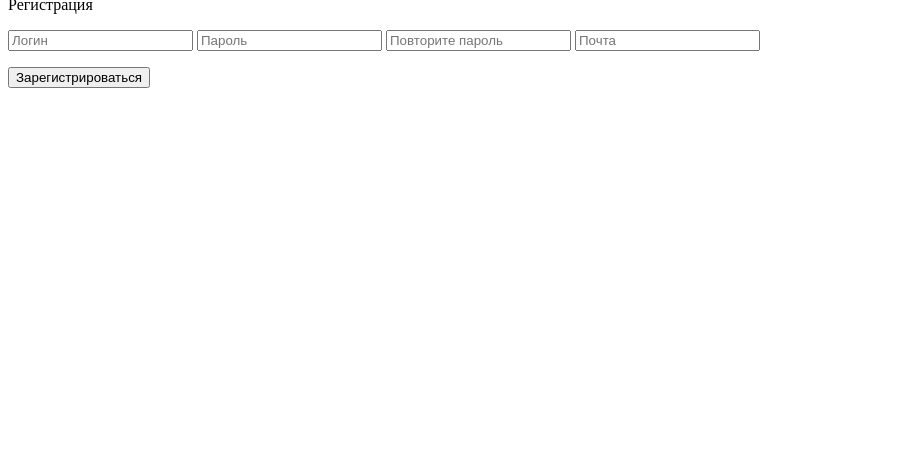
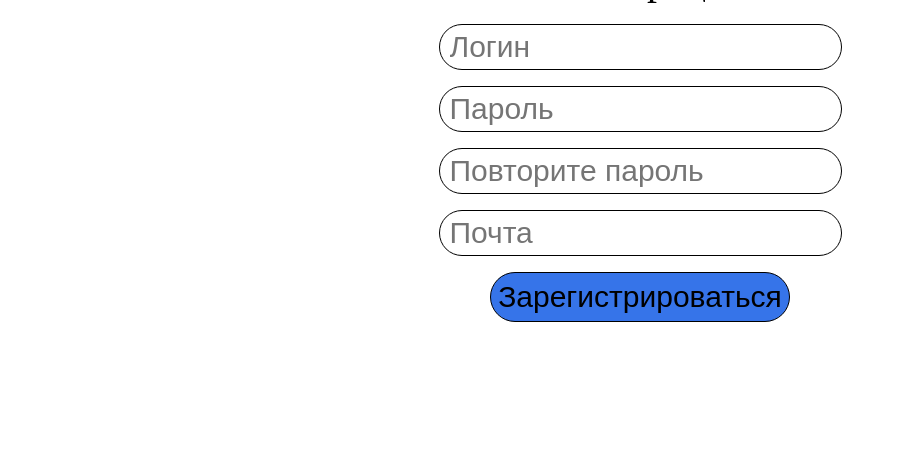
Before and after one commit to troff-vicc/TudaSuda, a Django app: page /registration in a window 1280 px wide. Shown: the part 332-800 px from the top of the page, without its empty margins (0-897 px from the left). Run offline with Django 5.2, Linux system fonts and the light colour scheme.

Commit message:
chut lucshe

```diff
--- /dev/null
+++ b/tudaSuda/static/css/registration.css
@@ -0,0 +1,63 @@
+.input{
+    margin-top: 15px;
+    text-align: center;
+    font-size: 40px;
+    margin-bottom: 20px;
+}
+.logo{
+    width:20%;
+    border-radius: 50%;
+}
+a{
+    text-decoration: none;
+    color:black;
+}
+.cent{
+    text-align: center;
+}
+#id_email{
+    font-size: 30px;
+    border:1px solid black;
+    border-radius: 25px;
+    padding:5px;
+    padding-left: 10px;
+}
+#button{
+    font-size: 30px;
+    text-align: center;
+    width:300px;
+    height:50px;
+    border:none;
+    border-radius: 25px;
+    font-weight: 200;
+    background-color: #3674e9;
+    cursor: pointer;
+    border:1px solid black;
+}
+#id_password{
+    font-size: 30px;
+    border:1px solid black;
+    border-radius: 25px;
+    padding:5px;
+    padding-left: 10px;
+}
+#id_password1{
+    font-size: 30px;
+    border:1px solid black;
+    border-radius: 25px;
+    padding:5px;
+    padding-left: 10px;
+}
+#id_name{
+    font-size: 30px;
+    border:1px solid black;
+    border-radius: 25px;
+    padding:5px;
+    padding-left: 10px;
+}
+.error{
+    text-align: center;
+    font-size: 20px;
+    margin-top: 10px;
+    margin-bottom: 5px;
+}
--- a/tudaSuda/templates/registration.html
+++ b/tudaSuda/templates/registration.html
@@ -1,25 +1,27 @@
 <!DOCTYPE html>
 {% load static %}
 <html lang="en">
-<head>
+<html lang="en">
+    <head>
+    <!DOCTYPE html>
     <meta name="viewport" content="width=device-width, initial-scale=1.0">
     <meta charset="UTF-8">
-    <title>Registration</title>
+    <title>Регистрация</title>
+    <link rel="stylesheet" href="{% static 'css/registration.css'%}">
 </head>
 <body>
-<header>
-    <a href="/"><img src=ЛОГО alt="logo" class="logo"></a>
-    <a class="name" href="/">ТудаСюда</a>
-</header>
+<p class="cent"><a href="/"><img src="{% static 'logo.jpg'%}" alt="logo" class="logo"></a></p>
+    <!--<a class="name" href="/">ТудаСюда</a>-->
         <p class="input">Регистрация</p>
 <form method="post" id="inputForm">
     {% csrf_token %}
-    {{ form.name }}
-    {{ form.password }}
-    {{ form.password1 }}
-    {{ form.email }}
+    <p class="cent">{{ form.name }}</p>
+    <p class="cent">{{ form.password }}</p>
+    <p class="cent">{{ form.password1 }}</p>
+    <p class="cent">{{ form.email }}</p>
+    <!-- https://cdn-icons-png.flaticon.com/512/1693/1693138.png -->
     <p class="error">{{out}}</p>
-    <input type="submit" id="button" value="Зарегистрироваться">
+    <p class="cent"> <input type="submit" id="button" value="Зарегистрироваться"></p>
 </form>
 
 </body>
--- a/tudaSuda/tudaSuda/forms.py
+++ b/tudaSuda/tudaSuda/forms.py
@@ -1,8 +1,8 @@
 from django import forms
 
 class LoginForm(forms.Form):
-    email = forms.CharField(label_suffix=False, label='', max_length=50,
-                            widget=forms.EmailInput(attrs={'placeholder': 'Почта',
+    name = forms.CharField(label_suffix=False, label='', max_length=50,
+                            widget=forms.EmailInput(attrs={'placeholder': 'Имя',
                                                            'autocomplete': "off"}))
     password = forms.CharField(label_suffix=False, label='', max_length=50,
                                widget=forms.PasswordInput(attrs={'placeholder': 'Пароль',
@@ -20,3 +20,14 @@
     password1 = forms.CharField(label_suffix=False, label='', max_length=50,
                                 widget=forms.PasswordInput(attrs={'placeholder': 'Повторите пароль',
                                                             'autocomplete': "off"}))
+
+
+class AddForm(forms.Form):
+    boolFields = ((0, 'Нет'), (1, 'Да'))
+    name = forms.CharField(label_suffix=False, label='', max_length=50,
+                            widget=forms.EmailInput(attrs={'placeholder': 'Имя',
+                                                           'autocomplete': "off"}))
+    description = forms.CharField(label_suffix=False, label='', max_length=50,
+                               widget=forms.PasswordInput(attrs={'placeholder': 'Описание',
+                                                            'autocomplete': "off"}))
+    private = forms.ChoiceField(label_suffix=False, label='', choices=boolFields)
--- a/tudaSuda/tudaSuda/sqlite.py
+++ b/tudaSuda/tudaSuda/sqlite.py
@@ -3,7 +3,7 @@
 
 class DateBase:
     def __init__(self):
-        self.connection: sqlite3.Connection = sqlite3.connect('dataPlace.db')#tudaSuda/
+        self.connection: sqlite3.Connection = sqlite3.connect('tudaSuda/dataPlace.db')#tudaSuda/
         self.cursor: sqlite3.Cursor = self.connection.cursor()
 
     def commit(self):
@@ -19,9 +19,10 @@
 
 if __name__ == '__main__':
     base = DateBase()
-    encoded_string = base64.b64encode(file.read())
-    base.execute(
-        f"""DELETE FROM images WHERE id = 2"""
-            )
+    a = base.execute(
+        f"""SELECT * FROM users WHERE id = 0"""
+            ).fetchone()
+
+    print(a)
     base.commit()
     base.close()
--- a/tudaSuda/tudaSuda/urls.py
+++ b/tudaSuda/tudaSuda/urls.py
@@ -22,5 +22,6 @@
     path('', views.index),
     path('registration', views.registration),
     path('login', views.login),
-    path('profile', views.profile)
+    path('profile', views.profile),
+    path('add', views.add),
 ]
--- a/tudaSuda/tudaSuda/views.py
+++ b/tudaSuda/tudaSuda/views.py
@@ -1,7 +1,7 @@
 from django.http import HttpResponseRedirect
 from django.shortcuts import render
 from .sqlite import DateBase
-from .forms import LoginForm, RegistrationForm
+from .forms import LoginForm, RegistrationForm, AddForm
 import json
 
 
@@ -115,10 +115,44 @@
         return HttpResponseRedirect('/')
 
     dateBase = DateBase()
-    userList = list(dateBase.execute(f"SELECT username, description, img FROM users WHERE id = '{id}'").fetchone())
-    img = json.loads(userList[-1])[0]
+    userList = list(dateBase.execute(f"SELECT username, description, img, route FROM users WHERE id = '{id}'").fetchone())
+    img = json.loads(userList[2])[0]
     img = dateBase.execute(
         f'''SELECT img FROM images WHERE id = {img}'''
     ).fetchone()[0]
     userList[2] = img[2:-1]
-    return render(request, 'profile.html', {'userList': userList})
+    routesID = json.loads(userList[3])
+    routesS = []
+    for ID in routesID:
+        routes = dateBase.execute(
+            f'''SELECT id, name, description, autor, img
+                    FROM route WHERE id="{ID}" '''
+        ).fetchone()
+        img = json.loads(routes[-1])[0]
+        autor = json.loads(routes[-2])[0]
+        img = dateBase.execute(
+            f'''SELECT img FROM images WHERE id = {img}'''
+        ).fetchone()[0]
+        autor = dateBase.execute(
+            f'''SELECT username FROM users WHERE id = {autor}'''
+        ).fetchone()[0]
+        routes = list(routes[:-2]) + [autor] + [img[2:-1]]
+        routesS.append(routes)
+    dateBase.close()
+    return render(request, 'profile.html', {'userList': userList, "routes": routesS})
+
+
+def add(request):
+    if request.COOKIES.get('id'):
+        id = request.COOKIES.get('id')
+    else:
+        return HttpResponseRedirect('/')
+
+    dateBase = DateBase()
+    if request.method == 'POST':
+        form = RegistrationForm(request.POST)
+        if form.is_valid():
+            None
+    else:
+        form = AddForm()
+    return render(request, 'add.html', {'form': form})
```
Also changed, not shown: tudaSuda/static/css/home.css (added, +27 -0 lines), tudaSuda/static/css/login.css (added, +53 -0 lines), tudaSuda/templates/home.html (+7 -5 lines), tudaSuda/templates/login.html (+9 -10 lines), tudaSuda/templates/profile.html (+6 -0 lines), tudaSuda/dataPlace.db.
